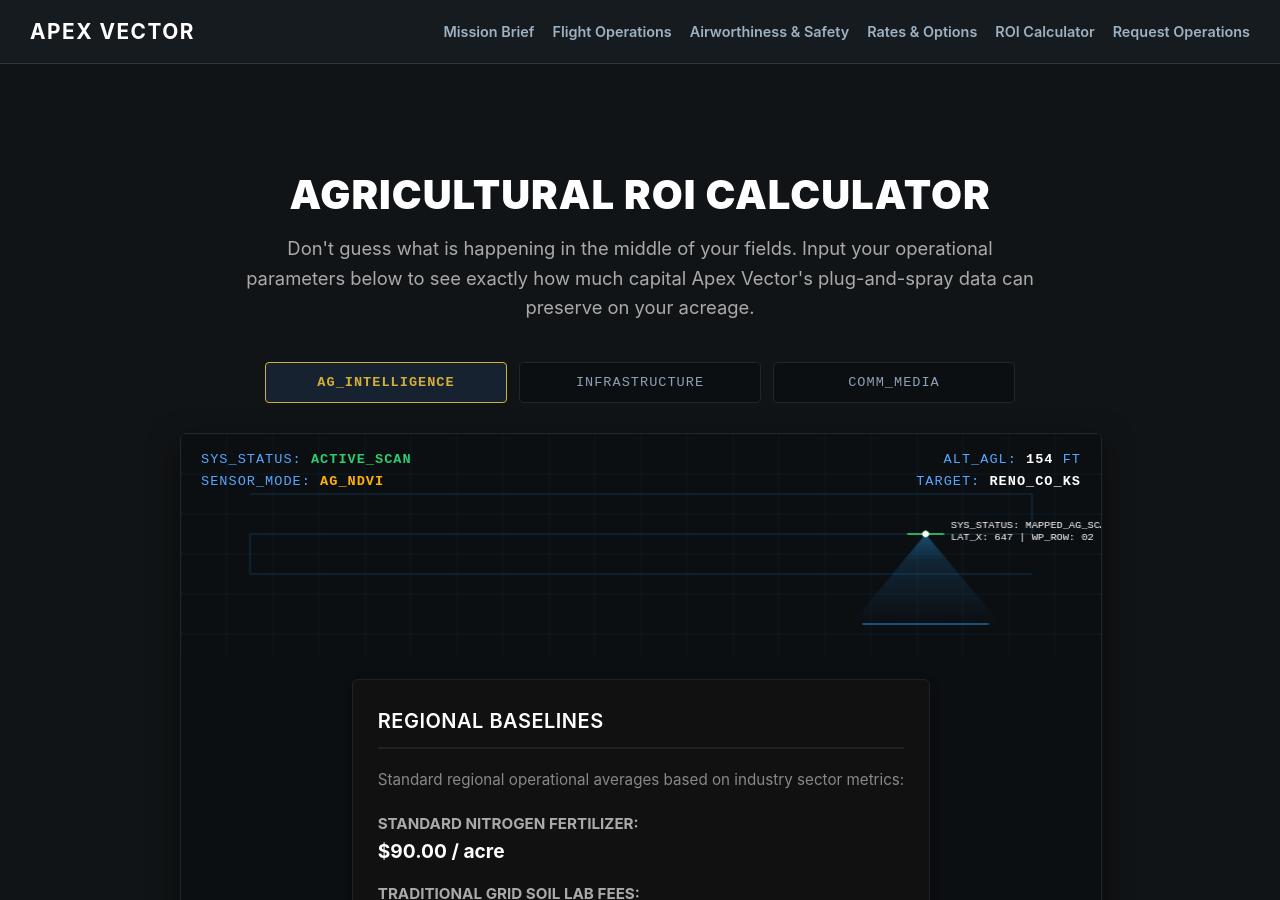
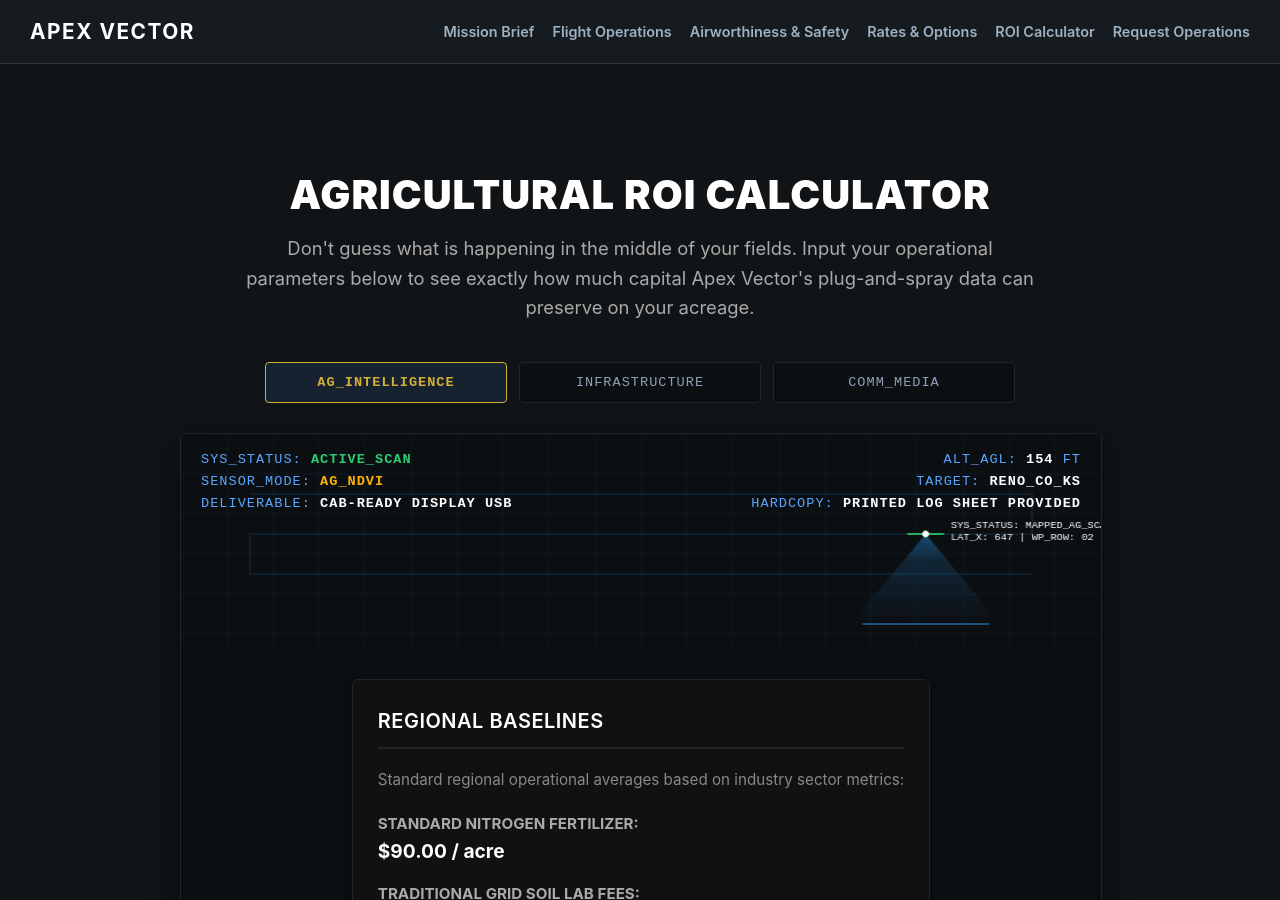
Before and after one commit to traviscloke126/traviscloke126.github.io, a Jekyll site: the page built from roi.html, in a window 1280 px wide and 900 px high. Built offline with Jekyll 4.4.1, drawn with Linux system fonts in a browser that asks for light colours.

Commit message:
Enhance telemetry display and brief payload string
Added additional telemetry data fields and updated the brief payload string to include deliverable requirements.

```diff
--- a/roi.html
+++ b/roi.html
@@ -22,14 +22,18 @@ title: ROI Calculator | Apex Vector LLC
     <!-- 🛸 UNIFORM TELEMETRY ANIMATION GRAPHICS DISPLAY CARD -->
     <div style="width: 100%; max-width: 1200px; margin: 0 auto 40px auto; background-color: #0c0f12; border: 1px solid #21262d; border-radius: 6px; overflow: hidden; box-shadow: 0 10px 30px rgba(0,0,0,0.5); position: relative;">
         <!-- Telemetry Data Overlay Strips -->
+                <!-- Telemetry Data Overlay Strips -->
         <div style="position: absolute; top: 15px; left: 20px; font-family: monospace; font-size: 0.85rem; color: #58a6ff; letter-spacing: 1px; z-index: 10;">
             SYS_STATUS: <span style="color: #2ecc71; font-weight: bold;">ACTIVE_SCAN</span><br>
-            SENSOR_MODE: <span id="telemetryMode" style="color: #ffb300; font-weight: bold;">AG_NDVI</span>
+            SENSOR_MODE: <span id="telemetryMode" style="color: #ffb300; font-weight: bold;">AG_NDVI</span><br>
+            DELIVERABLE: <span style="color: #ffffff; font-weight: bold;">CAB-READY DISPLAY USB</span>
         </div>
         <div style="position: absolute; top: 15px; right: 20px; font-family: monospace; font-size: 0.85rem; color: #58a6ff; text-align: right; letter-spacing: 1px; z-index: 10;">
             ALT_AGL: <span id="telemetryAlt" style="color: #ffffff; font-weight: bold;">150</span> FT<br>
-            TARGET: <span style="color: #ffffff; font-weight: bold;">RENO_CO_KS</span>
+            TARGET: <span style="color: #ffffff; font-weight: bold;">RENO_CO_KS</span><br>
+            HARDCOPY: <span style="color: #ffffff; font-weight: bold;">PRINTED LOG SHEET PROVIDED</span>
         </div>
+
 
         <canvas id="droneSimCanvas" width="800" height="220" style="width: 100%; min-height: 220px; height: 220px; display: block; background-color: #0c0f12; clear: both; position: relative; z-index: 1;"></canvas>
 
@@ -658,8 +662,10 @@ title: ROI Calculator | Apex Vector LLC
                 "ESTIMATED FEES  : " + activeFees + " (Gross Valuation Matrix)\n" +
                 "PROJECTED ROI   : " + activeROI + " Saved Operational Overhead\n" +
                 "====================================================\n" +
+                "DELIVERABLE REQ : [ ] Pre-Configured Cab USB Drive  [ ] Printed Paper Log\n" +
                 "RENO COUNTY HUB CONTROL: Please secure calendar lines for this flight pattern.\n\n" +
-                    "Client Custom Notes:\n> ";
+                "Client Custom Notes (Type field names or instructions below):\n> ";
+
 
                 // Find your modal text box fields (targets the main textarea inside your missionModal)
                 const modalTextBox = document.querySelector('#missionModal textarea') ||
```
Lines whose indentation alone changed are shown as unchanged.
